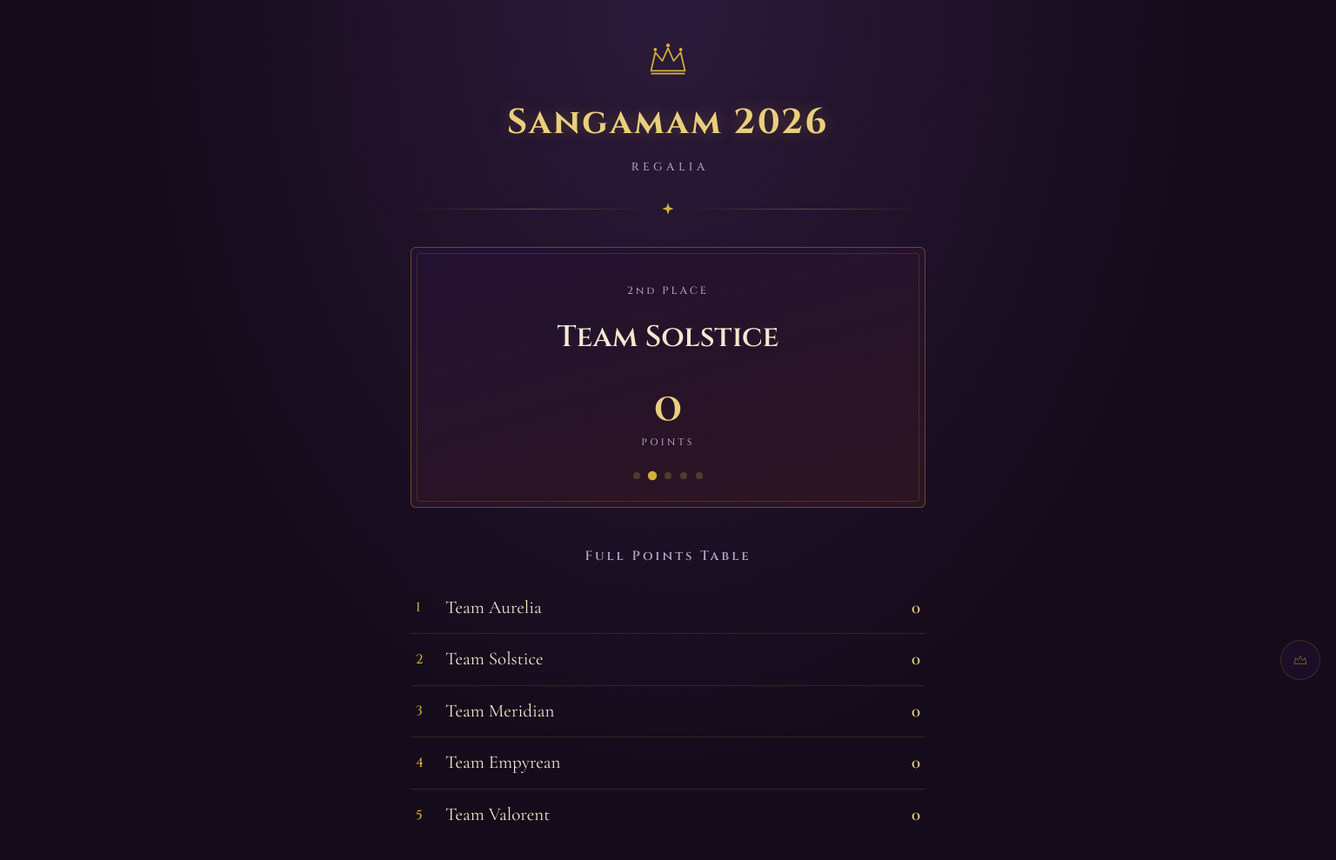
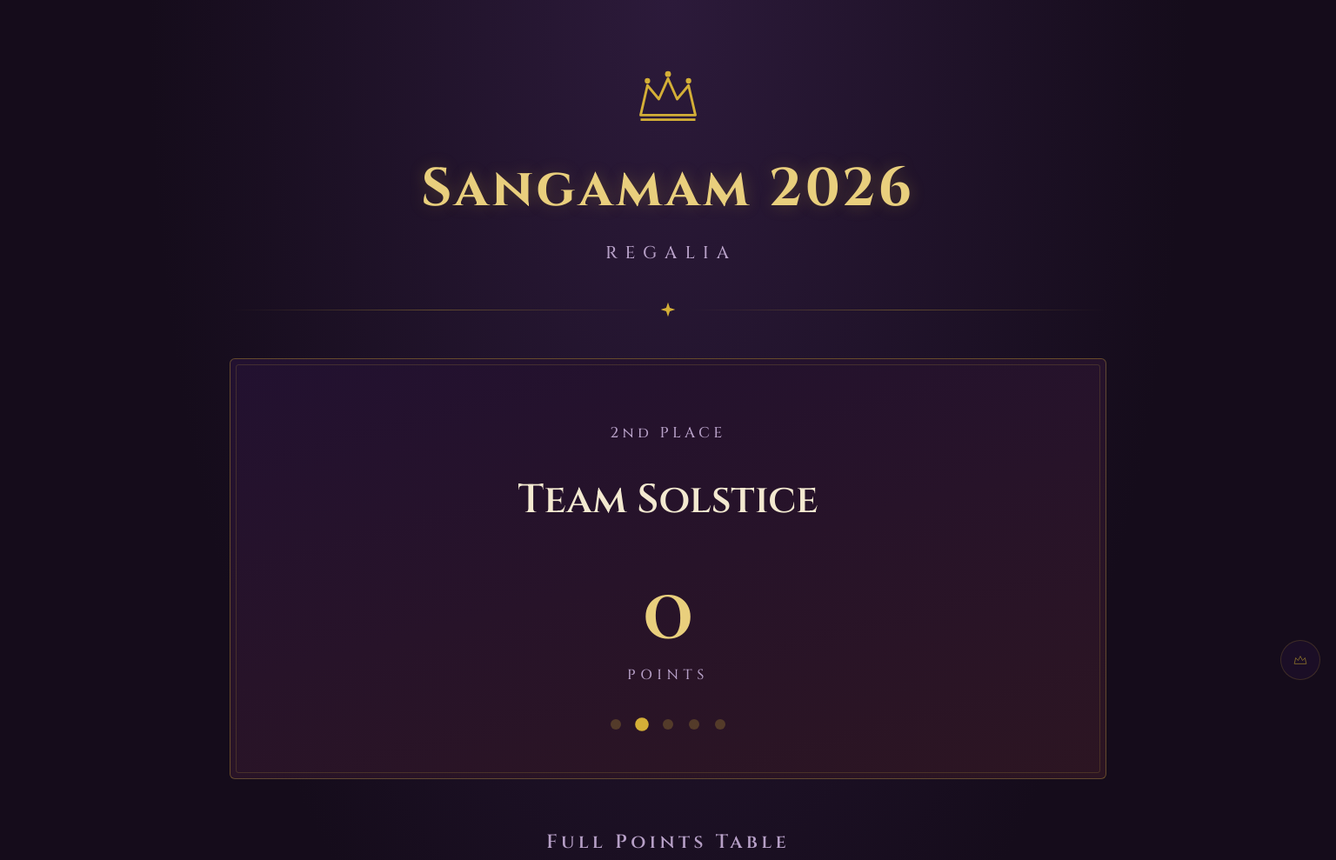
Before and after one commit to loki99lokesh-pixel/sangamam_2026, a plain HTML site: page index.html in a window 1536 px wide. Shown: the top 989 px of the page at 87% size. Drawn offline with nearby package versions, Linux system fonts and the light colour scheme.

Commit message:
Update index.html

```diff
--- a/index.html
+++ b/index.html
@@ -403,6 +403,177 @@
                 font-size: 18px;
             }
         }
+
+        /* ---- Big screen / projector mode ----
+     The scoreboard is meant to be watched from across a room, so on
+     wide viewports (a laptop mirrored to a TV, a projector, etc.) it
+     scales up well beyond normal webpage sizes rather than sitting
+     small in the middle of the screen. */
+        @media (min-width: 900px) {
+            .wrap {
+                max-width: 860px;
+                padding: 56px 40px 110px;
+            }
+
+            .crest svg {
+                width: 68px;
+                height: 68px;
+            }
+
+            h1.title {
+                font-size: clamp(42px, 4.5vw, 58px);
+            }
+
+            p.theme {
+                font-size: 17px;
+                letter-spacing: 0.4em;
+            }
+
+            .divider svg {
+                width: 20px;
+                height: 20px;
+            }
+
+            .divider {
+                margin: 40px 0 46px;
+            }
+
+            .spotlight {
+                padding: 56px 48px 46px;
+            }
+
+            .spot-rank {
+                font-size: 15px;
+                margin-bottom: 24px;
+            }
+
+            .spot-name {
+                font-size: clamp(34px, 3.5vw, 48px);
+            }
+
+            .spot-points {
+                font-size: clamp(84px, 9vw, 124px);
+                margin: 18px 0 6px;
+            }
+
+            .spot-points-label {
+                font-size: 14px;
+                letter-spacing: 0.35em;
+            }
+
+            .dots {
+                gap: 14px;
+                margin-top: 32px;
+            }
+
+            .dot {
+                width: 10px;
+                height: 10px;
+            }
+
+            .standings {
+                margin-top: 56px;
+            }
+
+            .standings h2 {
+                font-size: 19px;
+                margin-bottom: 22px;
+            }
+
+            td {
+                padding: 17px 10px;
+            }
+
+            td.rank {
+                font-size: 19px;
+                width: 44px;
+            }
+
+            td.name,
+            td.pts {
+                font-size: 27px;
+            }
+
+            footer {
+                font-size: 16px;
+                margin-top: 50px;
+            }
+        }
+
+        @media (min-width: 1400px) {
+            .wrap {
+                max-width: 1120px;
+                padding: 72px 56px 130px;
+            }
+
+            .crest svg {
+                width: 84px;
+                height: 84px;
+            }
+
+            h1.title {
+                font-size: clamp(58px, 4vw, 84px);
+            }
+
+            p.theme {
+                font-size: 20px;
+                letter-spacing: 0.45em;
+            }
+
+            .spotlight {
+                padding: 72px 64px 56px;
+            }
+
+            .spot-rank {
+                font-size: 17px;
+                margin-bottom: 28px;
+            }
+
+            .spot-name {
+                font-size: clamp(46px, 3vw, 66px);
+            }
+
+            .spot-points {
+                font-size: clamp(120px, 8vw, 172px);
+                margin: 22px 0 8px;
+            }
+
+            .spot-points-label {
+                font-size: 16px;
+            }
+
+            .dots {
+                gap: 18px;
+                margin-top: 38px;
+            }
+
+            .dot {
+                width: 12px;
+                height: 12px;
+            }
+
+            .standings h2 {
+                font-size: 22px;
+            }
+
+            td {
+                padding: 20px 12px;
+            }
+
+            td.rank {
+                font-size: 22px;
+                width: 52px;
+            }
+
+            td.name,
+            td.pts {
+                font-size: 32px;
+            }
+
+            footer {
+                font-size: 18px;
+            }
+        }
     </style>
 </head>
 
```
